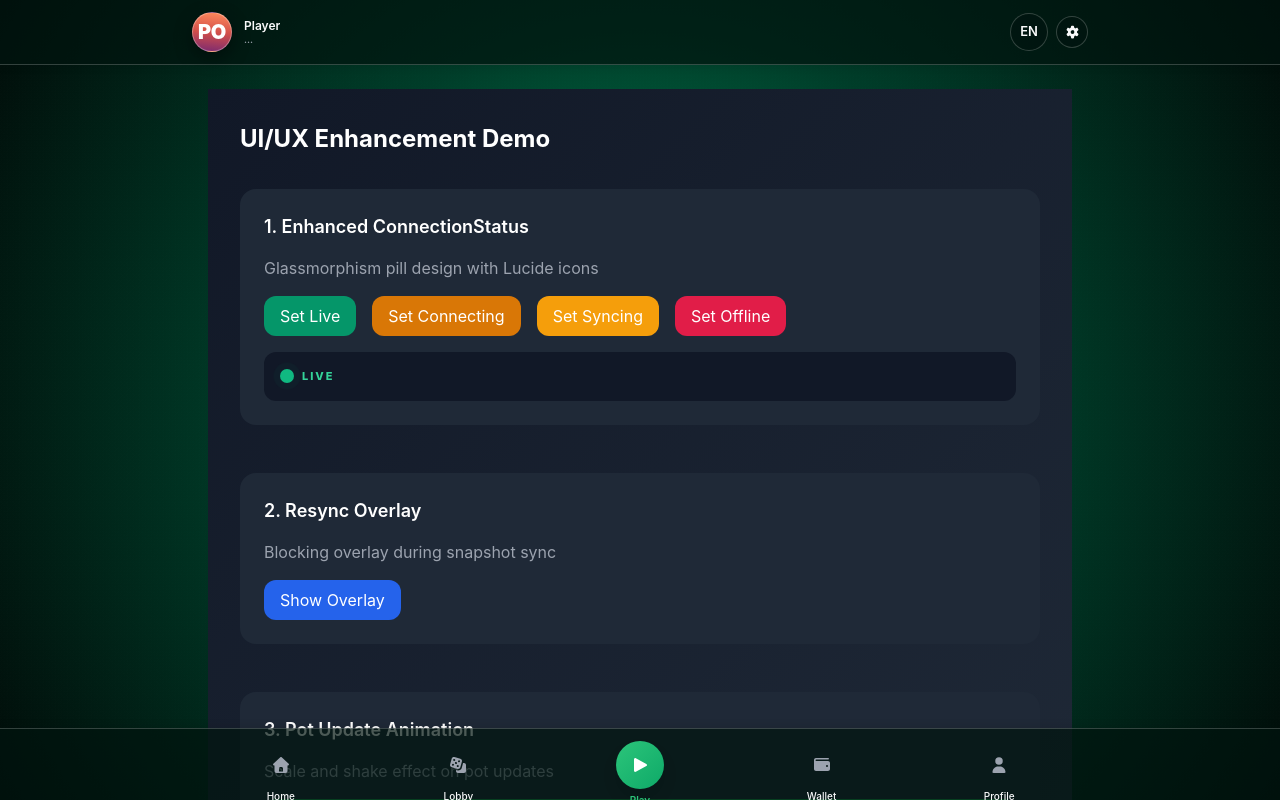
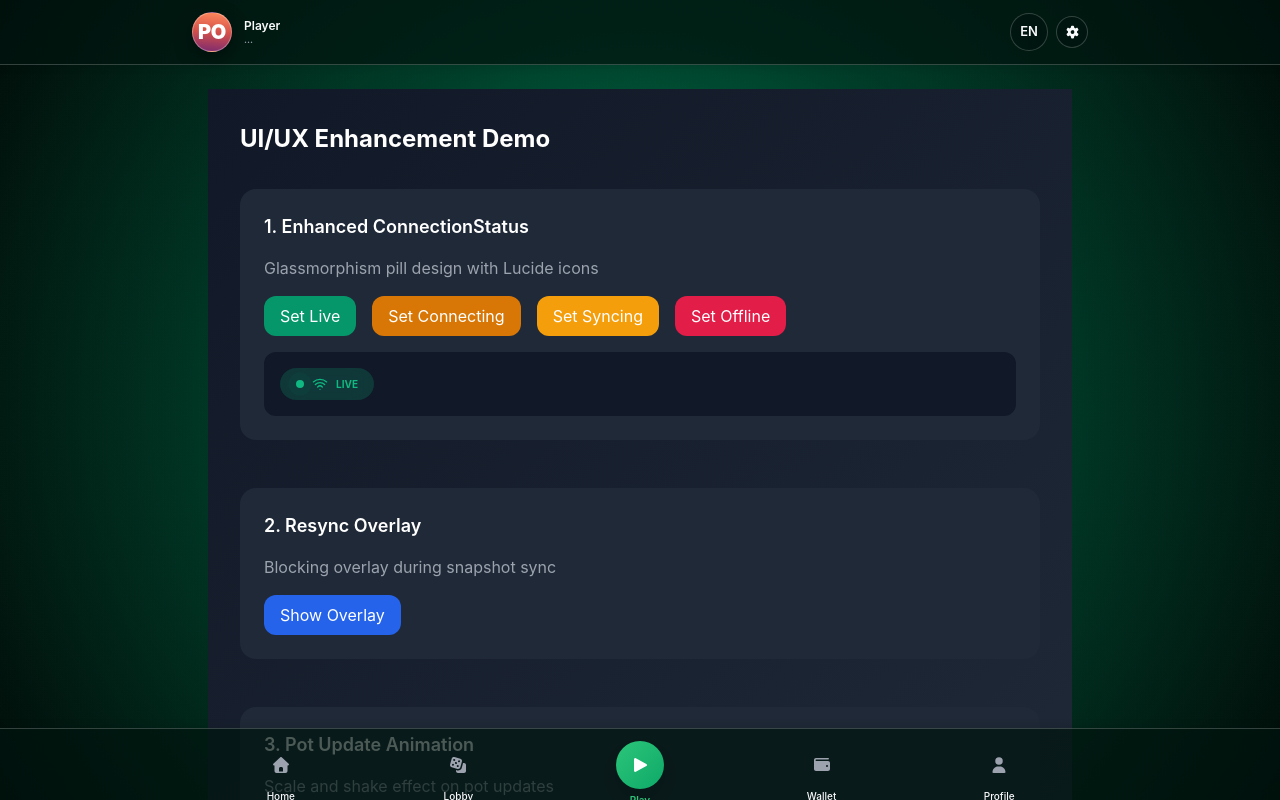
Before and after one commit to shahinmnm/poker-last, a React (Vite) app in the folder telegram_poker_bot/frontend/: page /ui-demo in a window 1280 px wide. Built offline with nearby package versions, Linux system fonts and the light colour scheme; a small style sheet from the web is missing.

Commit message:
Revert "Enhance LobbyRow and TableView with GameVariantBadge and TableHeader"

```diff
--- a/telegram_poker_bot/frontend/src/components/lobby-new/LobbyRow.tsx
+++ b/telegram_poker_bot/frontend/src/components/lobby-new/LobbyRow.tsx
@@ -11,7 +11,6 @@ import { useTelegram } from '../../hooks/useTelegram'
 import { apiFetch } from '@/utils/apiClient'
 import type { LobbyEntry } from '../../types/normalized'
 import Badge from '../ui/Badge'
-import GameVariantBadge from '../ui/GameVariantBadge'
 
 interface LobbyRowProps {
   entry: LobbyEntry
@@ -176,8 +175,8 @@ export function LobbyRow({ entry, onClick }: LobbyRowProps) {
             )}
           </div>
 
-          <div className="flex flex-wrap items-center gap-3 text-sm text-gray-400">
-            <GameVariantBadge variant={entry.variant} size="sm" />
+          <div className="flex items-center gap-3 text-sm text-gray-400">
+            <span className="font-mono">{entry.variant}</span>
             <span className="font-mono">{entry.stakes}</span>
             {entry.currency && (
               <>
--- a/telegram_poker_bot/frontend/src/components/table-new/TableHeader.tsx
+++ /dev/null
@@ -1,50 +0,0 @@
-import { Menu } from 'lucide-react'
-import type { ConnectionState, TableMetadata } from '@/types/normalized'
-import { useGameVariant } from '@/utils/gameVariant'
-import { cn } from '@/utils/cn'
-import ConnectionStatus from '../ui/ConnectionStatus'
-import Button from '../ui/Button'
-
-interface TableHeaderProps {
-  metadata: TableMetadata
-  connectionState: ConnectionState
-  onMenuOpen?: () => void
-}
-
-export default function TableHeader({ metadata, connectionState, onMenuOpen }: TableHeaderProps) {
-  const { icon: VariantIcon, text: colorClass } = useGameVariant(metadata.variant)
-
-  return (
-    <div className="fixed top-0 left-0 w-full z-50 pointer-events-none">
-      <div className="pointer-events-auto mx-auto mt-[calc(env(safe-area-inset-top)+12px)] flex items-center justify-between gap-3 rounded-full border border-white/10 bg-black/80 backdrop-blur-md px-3 py-1 shadow-2xl transition-all max-w-[90vw] w-auto">
-        <div className="flex items-center gap-2">
-          <ConnectionStatus state={connectionState} />
-        </div>
-
-        <div className="h-8 w-px bg-white/10" />
-
-        <div className="flex items-center gap-2 min-w-0">
-          <div className="flex h-8 w-8 items-center justify-center rounded-full bg-white/5">
-            <VariantIcon className={cn('h-4 w-4', colorClass)} />
-          </div>
-          <div className="flex flex-col leading-tight min-w-0">
-            <span className="text-sm font-semibold text-white truncate">{metadata.name}</span>
-            <span className="text-[11px] text-gray-400">{metadata.stakes}</span>
-          </div>
-        </div>
-
-        <Button
-          type="button"
-          variant="ghost"
-          size="sm"
-          className="rounded-full px-3 text-white hover:bg-white/10 focus-visible:ring-offset-0"
-          onClick={onMenuOpen}
-          disabled={!onMenuOpen}
-          aria-label="Table menu"
-        >
-          <Menu className="h-5 w-5" />
-        </Button>
-      </div>
-    </div>
-  )
-}
--- a/telegram_poker_bot/frontend/src/components/table-new/TableView.tsx
+++ b/telegram_poker_bot/frontend/src/components/table-new/TableView.tsx
@@ -18,8 +18,8 @@ import DrawRenderer from './DrawRenderer'
 import PotDisplay from './PotDisplay'
 import HandResultOverlay from './HandResultOverlay'
 import WinnerBanner from './WinnerBanner'
-import TableHeader from './TableHeader'
 import Modal from '../ui/Modal'
+import ConnectionStatus from '../ui/ConnectionStatus'
 import { getSeatLayout } from '../../config/tableLayout'
 import type { ActionType, CardCode, TableDeltaMessage } from '../../types/normalized'
 import { apiFetch } from '@/utils/apiClient'
@@ -316,11 +316,29 @@ export function TableView() {
         </div>
       )}
 
-      <TableHeader
-        metadata={table_metadata}
-        connectionState={connectionState}
-        onMenuOpen={() => setShowLeaveConfirm(true)}
-      />
+      {/* Table metadata and connection status - Z-Index: 50 */}
+      <div className="absolute top-4 left-4 z-50 flex flex-col gap-2">
+        <div className="bg-gray-800/90 backdrop-blur-sm rounded-lg px-4 py-2 text-white">
+          <div className="font-bold">{table_metadata.name}</div>
+          <div className="text-sm text-gray-400">
+            {table_metadata.variant} • {table_metadata.stakes}
+          </div>
+        </div>
+        <ConnectionStatus connectionState={connectionState} />
+      </div>
+
+      {/* Leave Table button in top-right corner (for seated players only) - Z-Index: 50 */}
+      {heroSeat && (
+        <div className="absolute top-4 right-4 z-50">
+          <button
+            onClick={() => setShowLeaveConfirm(true)}
+            className="px-4 py-2 bg-red-600 hover:bg-red-700 text-white rounded-lg font-semibold flex items-center gap-2"
+            title="Leave table and cash out"
+          >
+            <span>Leave Table</span>
+          </button>
+        </div>
+      )}
 
       {/* Main table area with strict Z-Index layering */}
       <div className="table-container relative h-full flex flex-col items-center justify-center">
--- a/telegram_poker_bot/frontend/src/components/ui/ConnectionStatus.tsx
+++ b/telegram_poker_bot/frontend/src/components/ui/ConnectionStatus.tsx
@@ -1,44 +1,111 @@
-import { Loader2, WifiOff } from 'lucide-react'
-import type { ConnectionState } from '@/types/normalized'
-import { cn } from '@/utils/cn'
+/**
+ * Phase 6: Enhanced ConnectionStatus Component
+ *
+ * High-fidelity traffic light system for WebSocket connection state.
+ * - LIVE: Green Pulse (Emerald-500) + Wifi Icon
+ * - SYNCING: Yellow Spinner (Amber-400) + Loader2 Icon (animate-spin)
+ * - DISCONNECTED: Red Alert (Rose-600) + WifiOff Icon
+ */
+
+import { useMemo } from 'react'
+import { Wifi, Loader2, WifiOff } from 'lucide-react'
+import type { ConnectionState } from '../../types/normalized'
+import type { WebSocketStatus } from '../../legacy/hooks/useTableWebSocket'
 
 interface ConnectionStatusProps {
-  state: ConnectionState
+  connectionState?: ConnectionState
+  status?: WebSocketStatus // Legacy support
   className?: string
 }
 
-// Visual indicator for WebSocket health with mobile-friendly motion cues.
-export default function ConnectionStatus({ state, className }: ConnectionStatusProps) {
-  if (state === 'live') {
-    return (
-      <div className={cn('flex items-center gap-2', className)}>
-        <span className="relative flex h-3.5 w-3.5">
-          <span className="absolute inline-flex h-full w-full rounded-full bg-emerald-500/70 opacity-75 animate-ping" />
-          <span className="relative inline-flex h-3.5 w-3.5 rounded-full bg-emerald-500" />
-        </span>
-        <span className="text-[11px] font-extrabold tracking-[0.18em] text-emerald-400 uppercase">
-          LIVE
-        </span>
-      </div>
-    )
+interface StatusConfig {
+  icon: typeof Wifi | typeof Loader2 | typeof WifiOff
+  text: string
+  iconColor: string
+  bgColor: string
+  pulseColor?: string
+  shouldSpin?: boolean
+  shouldPulse?: boolean
+}
+
+/**
+ * Get status configuration based on connection state
+ */
+function getStatusConfig(state: ConnectionState | WebSocketStatus): StatusConfig {
+  switch (state) {
+    case 'live':
+    case 'connected':
+      return {
+        icon: Wifi,
+        text: 'LIVE',
+        iconColor: 'text-emerald-500',
+        bgColor: 'bg-emerald-500/20',
+        pulseColor: 'bg-emerald-500',
+        shouldPulse: true,
+        shouldSpin: false,
+      }
+    case 'connecting':
+    case 'syncing_snapshot':
+      return {
+        icon: Loader2,
+        text: 'SYNCING',
+        iconColor: 'text-amber-400',
+        bgColor: 'bg-amber-500/20',
+        shouldPulse: false,
+        shouldSpin: true,
+      }
+    case 'disconnected':
+    case 'version_mismatch':
+      return {
+        icon: WifiOff,
+        text: 'OFFLINE',
+        iconColor: 'text-rose-600',
+        bgColor: 'bg-rose-500/20',
+        shouldPulse: false,
+        shouldSpin: false,
+      }
+    default:
+      return {
+        icon: WifiOff,
+        text: 'OFFLINE',
+        iconColor: 'text-gray-500',
+        bgColor: 'bg-gray-500/20',
+        shouldPulse: false,
+        shouldSpin: false,
+      }
   }
+}
 
-  if (state === 'connecting' || state === 'syncing_snapshot') {
-    return (
-      <div className={cn('flex items-center gap-2', className)}>
-        <Loader2 className="h-4 w-4 text-amber-400 animate-spin" />
-        <span className="text-[11px] font-bold tracking-[0.14em] text-amber-400 uppercase">
-          SYNC
-        </span>
-      </div>
-    )
-  }
+/**
+ * Visual indicator for WebSocket connection status.
+ * Traffic light system with pulsing and spinning animations.
+ */
+export default function ConnectionStatus({ connectionState, status, className = '' }: ConnectionStatusProps) {
+  const { icon: Icon, text, iconColor, bgColor, pulseColor, shouldSpin, shouldPulse } = useMemo(() => {
+    // Use new ConnectionState if provided, otherwise fall back to legacy status
+    const state = connectionState || (status === 'connected' ? 'live' : status === 'connecting' ? 'connecting' : 'disconnected')
+    return getStatusConfig(state)
+  }, [connectionState, status])
 
   return (
-    <div className={cn('flex items-center gap-2', className)}>
-      <WifiOff className="h-4 w-4 text-rose-500" />
-      <span className="text-[11px] font-bold tracking-[0.14em] text-rose-500 uppercase">
-        OFFLINE
+    <div className={`inline-flex items-center gap-2 px-4 py-2 bg-black/40 backdrop-blur-md rounded-full ${bgColor} ${className} relative overflow-visible`}>
+      {/* Pulse indicator for LIVE state */}
+      {shouldPulse && pulseColor && (
+        <div className="absolute left-4 top-1/2 -translate-y-1/2 flex items-center justify-center">
+          <span className={`absolute inline-flex h-3 w-3 rounded-full ${pulseColor} opacity-75 animate-ping`}></span>
+          <span className={`relative inline-flex rounded-full h-2 w-2 ${pulseColor}`}></span>
+        </div>
+      )}
+
+      {/* Icon - add left margin when pulse is visible to make room */}
+      <Icon
+        size={16}
+        className={`${iconColor} ${shouldSpin ? 'animate-spin' : ''} ${shouldPulse ? 'ml-4' : ''}`}
+      />
+
+      {/* Status text */}
+      <span className={`text-xs font-bold ${iconColor}`}>
+        {text}
       </span>
     </div>
   )
--- a/telegram_poker_bot/frontend/src/pages/UIDemoPage.tsx
+++ b/telegram_poker_bot/frontend/src/pages/UIDemoPage.tsx
@@ -52,7 +52,7 @@ export default function UIDemoPage() {
             </div>
 
             <div className="p-4 bg-gray-900 rounded-lg">
-              <ConnectionStatus state={connectionState} />
+              <ConnectionStatus connectionState={connectionState} />
             </div>
           </div>
         </section>
```
